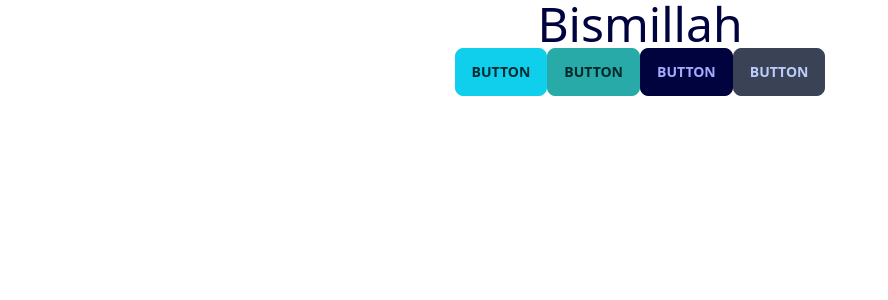
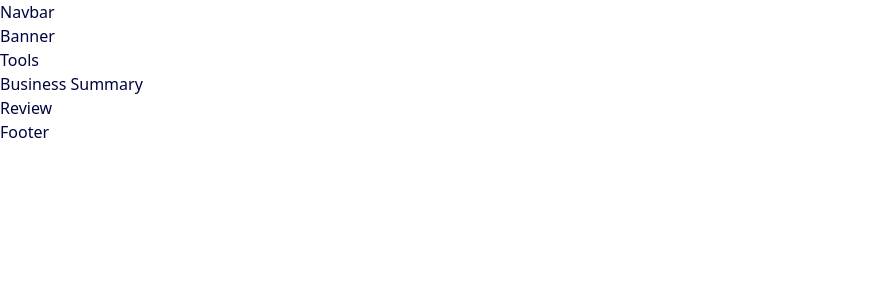
Before and after one commit to Ashik-Sarker/Tools-Manufacturer-Client, a React (Create React App) app: page / in a window 1280 px wide. Shown: the top 300 px of the page, without its empty margins (0-888 px from the left). Built offline with nearby package versions, Linux system fonts and the light colour scheme.

Commit message:
create folder structure and make route

```diff
--- a/src/App.js
+++ b/src/App.js
@@ -1,13 +1,18 @@
+import { Route, Routes } from 'react-router-dom';
 import './App.css';
+import Footer from './Pages/Common/Footer';
+import Navbar from './Pages/Common/Navbar';
+import Home from './Pages/Home/Home';
 
 function App() {
   return (
-    <div className="App">
-      <h1 className='text-accent text-5xl'>Bismillah</h1>
-      <button class="btn btn-primary">Button</button>
-      <button class="btn btn-secondary">Button</button>
-      <button class="btn btn-accent">Button</button>
-      <button class="btn btn-neutral">Button</button>
+    <div className='text-accent'>
+      <Navbar></Navbar>
+      <Routes>
+        <Route path='/' element={<Home/>}></Route>
+        <Route path='/home' element={<Home/>}></Route>
+      </Routes>
+      <Footer></Footer>
     </div>
   );
 }
--- /dev/null
+++ b/src/Pages/Common/Footer.js
@@ -0,0 +1,11 @@
+import React from 'react';
+
+const Footer = () => {
+    return (
+        <div>
+            <h1>Footer</h1>
+        </div>
+    );
+};
+
+export default Footer;
--- /dev/null
+++ b/src/Pages/Common/Navbar.js
@@ -0,0 +1,11 @@
+import React from 'react';
+
+const Navbar = () => {
+    return (
+        <div>
+            <h1>Navbar</h1>
+        </div>
+    );
+};
+
+export default Navbar;
--- /dev/null
+++ b/src/Pages/Home/Banner.js
@@ -0,0 +1,11 @@
+import React from 'react';
+
+const Banner = () => {
+    return (
+        <div>
+            <h1>Banner</h1>
+        </div>
+    );
+};
+
+export default Banner;
--- /dev/null
+++ b/src/Pages/Home/BusinessSummary.js
@@ -0,0 +1,11 @@
+import React from 'react';
+
+const BusinessSummary = () => {
+    return (
+        <div>
+            <h1>Business Summary</h1>
+        </div>
+    );
+};
+
+export default BusinessSummary;
--- /dev/null
+++ b/src/Pages/Home/Home.js
@@ -0,0 +1,18 @@
+import React from 'react';
+import Banner from './Banner';
+import BusinessSummary from './BusinessSummary';
+import Review from './Review';
+import Tools from './Tools';
+
+const Home = () => {
+    return (
+        <div>
+            <Banner></Banner>
+            <Tools></Tools>
+            <BusinessSummary></BusinessSummary>
+            <Review></Review>
+        </div>
+    );
+};
+
+export default Home;
--- /dev/null
+++ b/src/Pages/Home/Review.js
@@ -0,0 +1,11 @@
+import React from 'react';
+
+const Review = () => {
+    return (
+        <div>
+            <h1>Review</h1>
+        </div>
+    );
+};
+
+export default Review;
--- /dev/null
+++ b/src/Pages/Home/Tools.js
@@ -0,0 +1,11 @@
+import React from 'react';
+
+const Tools = () => {
+    return (
+        <div>
+            <h1>Tools</h1>
+        </div>
+    );
+};
+
+export default Tools;
```
